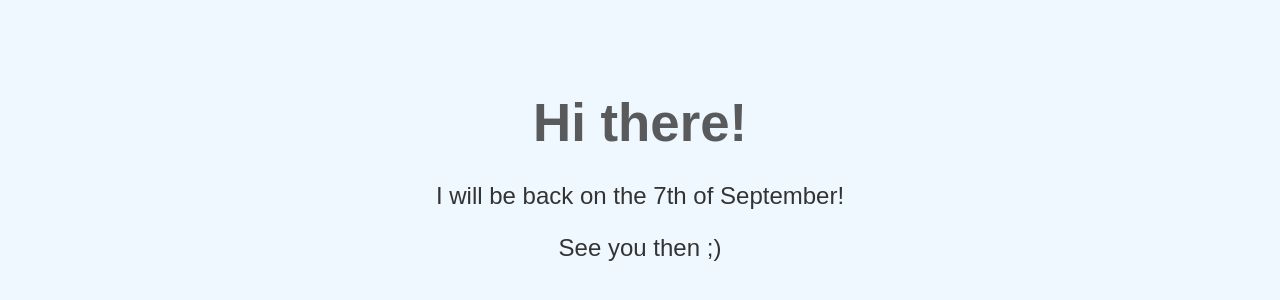
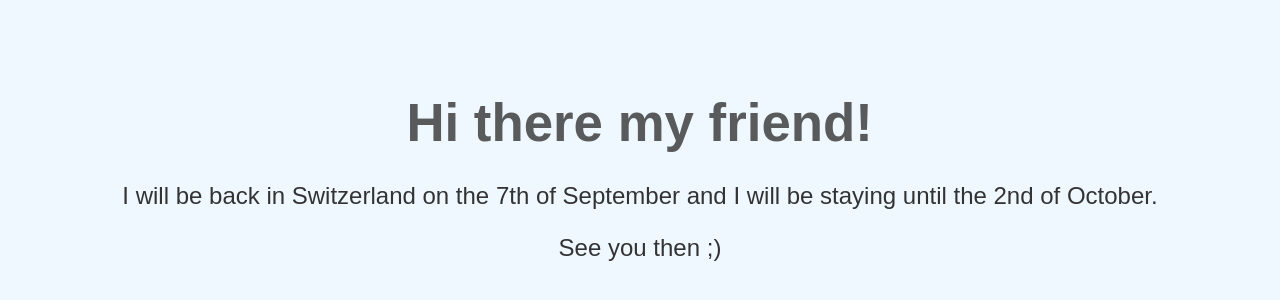
Before and after one commit to jerrygblum/jerrygblum.github.io, a plain HTML site: page index.html in a window 1280 px wide. Shown: the part 226-526 px from the top of the page. Drawn offline with Linux system fonts and the light colour scheme.

Commit message:
Update index.html

```diff
--- a/index.html
+++ b/index.html
@@ -49,8 +49,8 @@
 </head>
 <body>
     <div>
-        <h1>Hi there!</h1>
-        <p>I will be back on the 7th of September!</p>
+        <h1>Hi there my friend!</h1>
+        <p>I will be back in Switzerland on the 7th of September and I will be staying until the 2nd of October.</p>
         <p>See you then ;)</p>
     </div>
 </body>
```
